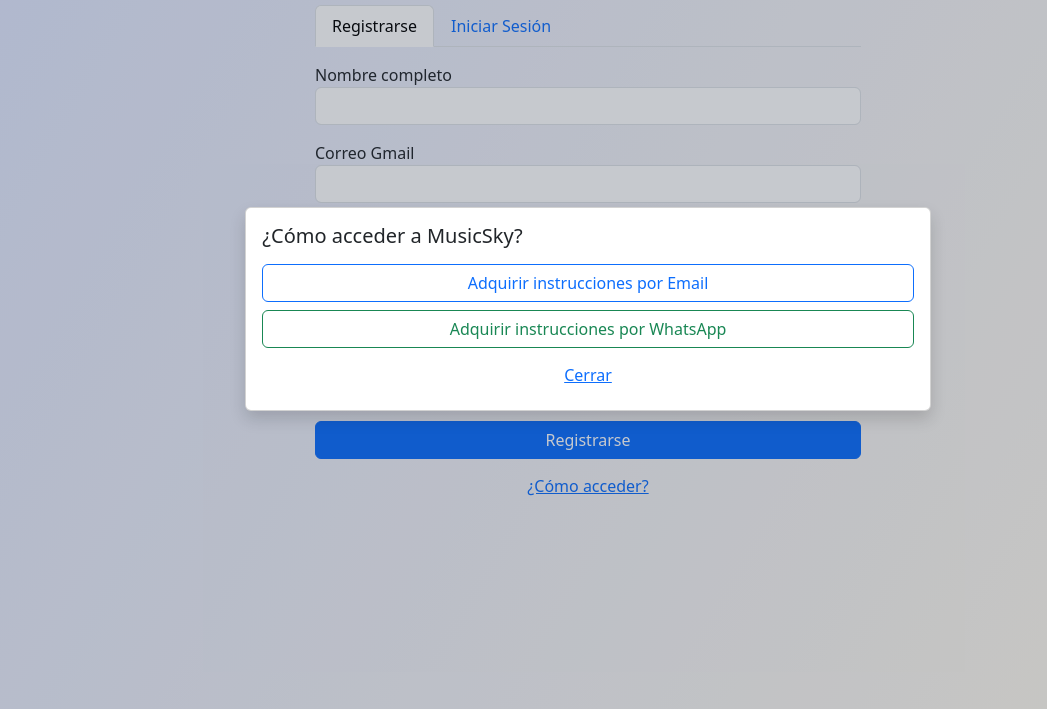
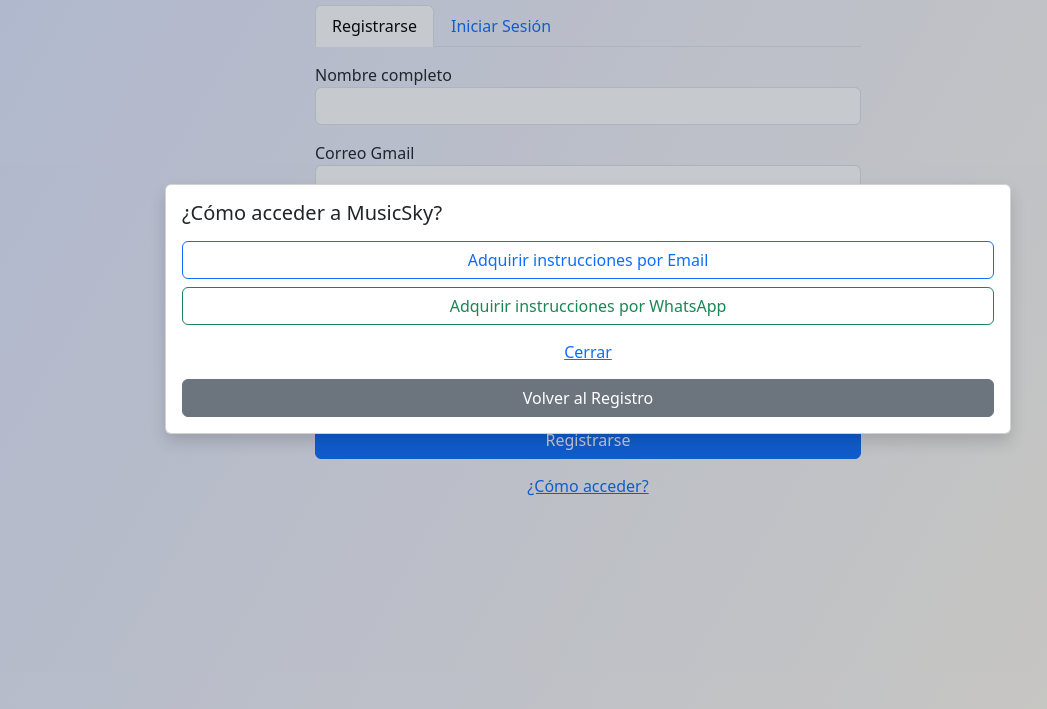
Before and after one commit to Dev-PWA2/MusicSky-, a plain HTML site: page index.html in a window 1280 px wide. Shown: the part 91-800 px from the top of the page, without its empty margins (52-1099 px from the left). Drawn offline with nearby package versions, Linux system fonts and the light colour scheme.

Commit message:
Update index.html

```diff
--- a/index.html
+++ b/index.html
@@ -202,6 +202,7 @@
                 <button class="btn btn-outline-primary w-100 mb-2" id="btnHelpEmail">Adquirir instrucciones por Email</button>
                 <button class="btn btn-outline-success w-100" id="btnHelpWhatsApp">Adquirir instrucciones por WhatsApp</button>
                 <button class="btn btn-link w-100 mt-2" id="btnCloseHelp">Cerrar</button>
+                <button class="btn btn-secondary w-100 mt-2" id="btnReturnToRegister" type="button">Volver al Registro</button>
             </div>
             <div id="helpStepEmail" class="hidden">
                 <h6>Solicitar instrucciones por Email</h6>
@@ -238,4 +239,4 @@
 <script src="https://cdn.jsdelivr.net/npm/bootstrap@5.3.3/dist/js/bootstrap.bundle.min.js"></script>
 <script src="main.js"></script>
 </body>
-                      </html>
+                        </html>
```
